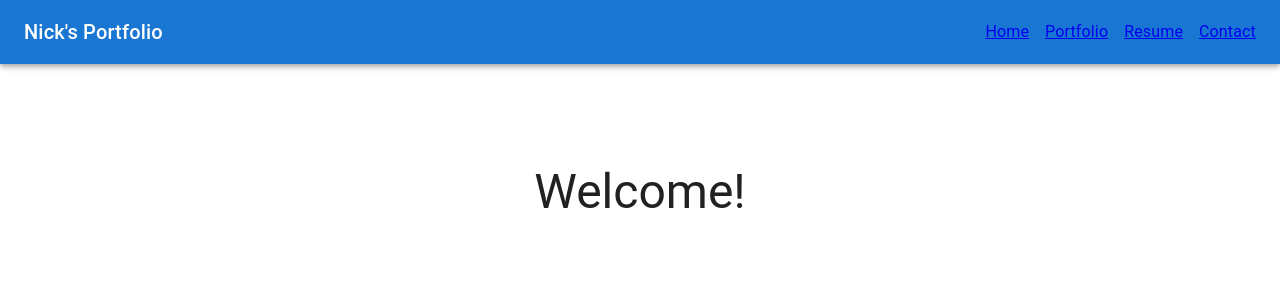
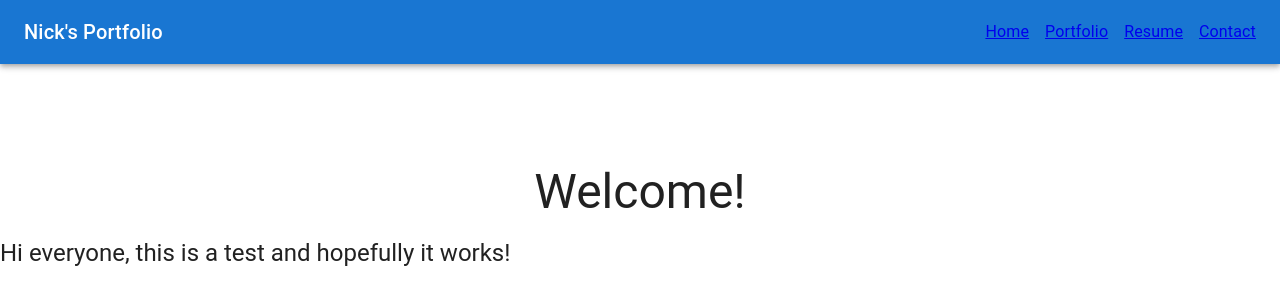
Before and after one commit to NickMiller02/Portfolio, a React (Create React App) app: page / in a window 1280 px wide. Shown: the top 304 px of the page. Built offline with nearby package versions, Linux system fonts and the light colour scheme.

Commit message:
grid layout created for home page

```diff
--- a/src/components/Home.js
+++ b/src/components/Home.js
@@ -16,8 +16,10 @@ export const Home = () => {
         </div>
         <div>
             <Grid container spacing={2} justify="center">
-                <Grid item>
-
+                <Grid item xs={6}>
+                    <Typography variant='h5' align='left' color='textPrimary' paragraph>
+                        Hi everyone, this is a test and hopefully it works!
+                    </Typography>
                 </Grid>
 
             </Grid>
```
Also changed, not shown: src/components/test.html (added).
